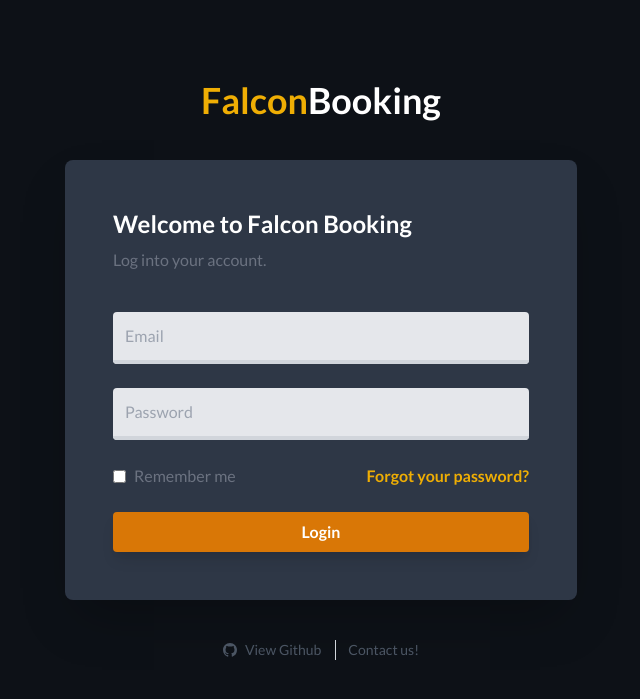
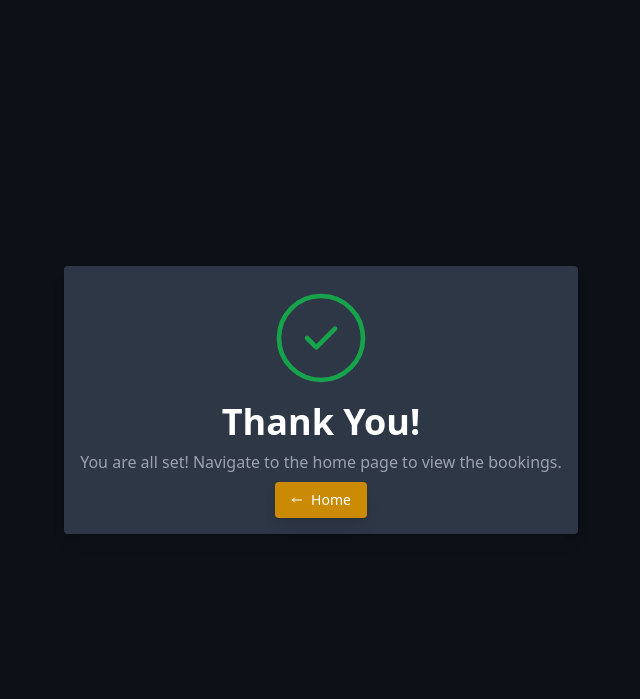
Before and after one commit to SMCS2026-SWAB/FalconBooking, a Flask app: page /confirmation in a window 1280 px wide. Shown: the top 699 px of the page, without its empty margins (319-959 px from the left). Run offline with Flask 3, Linux system fonts and the light colour scheme; some libraries are stand-ins or nearby versions.

Commit message:
Completed all login functionalities
I added in valid email checking for forgotYourPassword (basically the same way Alex had done it for the login page but for this page). I also made the conformation page change depending on where the user previously was on. So, if the user had just logged in, the conformation page would display a your all set message and a button returning home. If the user had just reset their password, the conformation page would display different text and a button that goes back to the login page.

```diff
--- a/src/app.py
+++ b/src/app.py
@@ -3,7 +3,6 @@ from datetime import datetime, timedelta
 from random import randint
 
 from flask import Flask, request, render_template, redirect, url_for, session, flash
-from flask import Flask, render_template, request
 from humanize import naturaldate
 
 from database import populate_rooms_on_day, schedule_booking
@@ -126,6 +125,7 @@ def availability():
         bookings=bookings
     )
 
+
 @app.route('/login', methods=['GET', 'POST'])
 def login():
     if request.method == 'POST':
@@ -142,10 +142,8 @@ def login():
 
 @app.route('/confirmation')
 def confirmation():
-    if 'email' in session:
-        return render_template('confirmation.html')
-    else:
-        return render_template('login.html')
+    source = request.args.get('source', 'default')
+    return render_template('confirmation.html', source=source)
 
 
 @app.route("/confirm_booking")
--- a/src/templates/confirmation.html
+++ b/src/templates/confirmation.html
@@ -13,7 +13,7 @@
     }
 
     .message-bg {
-      background-color: rgba(46,55,70,255);
+      background-color: rgba(46, 55, 70, 255);
     }
   </style>
 </head>
@@ -25,7 +25,18 @@
         <path stroke-linecap="round" stroke-linejoin="round" d="M9 12l2 2 4-4m6 2a9 9 0 11-18 0 9 9 0 0118 0z" />
       </svg>
       <h1 class="text-4xl font-bold text-white">Thank You!</h1>
-      <p class="text-gray-400">Thank you for your interest! Check your email for more information.</p>
+      {% if source == 'forgot_password' %}
+      <p class="text-gray-400">Please check your email for further instruction on resetting your password.</p>
+      <a href="/login" class="inline-flex items-center px-4 py-2 bg-yellow-600 hover:bg-yellow-400 text-white font-bold rounded shadow-lg hover:shadow-xl transition duration-200">
+        <svg xmlns="http://www.w3.org/2000/svg" class="w-3 h-3 mr-2" fill="none" viewBox="0 0 24 24" stroke="currentColor" stroke-width="2">
+          <path stroke-linecap="round" stroke-linejoin="round" d="M7 16l-4-4m0 0l4-4m-4 4h18" />
+        </svg>
+        <span class="text-sm font-medium">
+          Return to Login
+        </span>
+      </a>
+      {% else %}
+      <p class="text-gray-400">You are all set! Navigate to the home page to view the bookings.</p>
       <a href="/" class="inline-flex items-center px-4 py-2 bg-yellow-600 hover:bg-yellow-400 text-white font-bold rounded shadow-lg hover:shadow-xl transition duration-200">
         <svg xmlns="http://www.w3.org/2000/svg" class="w-3 h-3 mr-2" fill="none" viewBox="0 0 24 24" stroke="currentColor" stroke-width="2">
           <path stroke-linecap="round" stroke-linejoin="round" d="M7 16l-4-4m0 0l4-4m-4 4h18" />
@@ -34,6 +45,7 @@
           Home
         </span>
       </a>
+      {% endif %}
     </div>
   </div>
 </body>
```
Also changed, not shown: src/templates/forgotYourPassword.html (+11 -2 lines).
